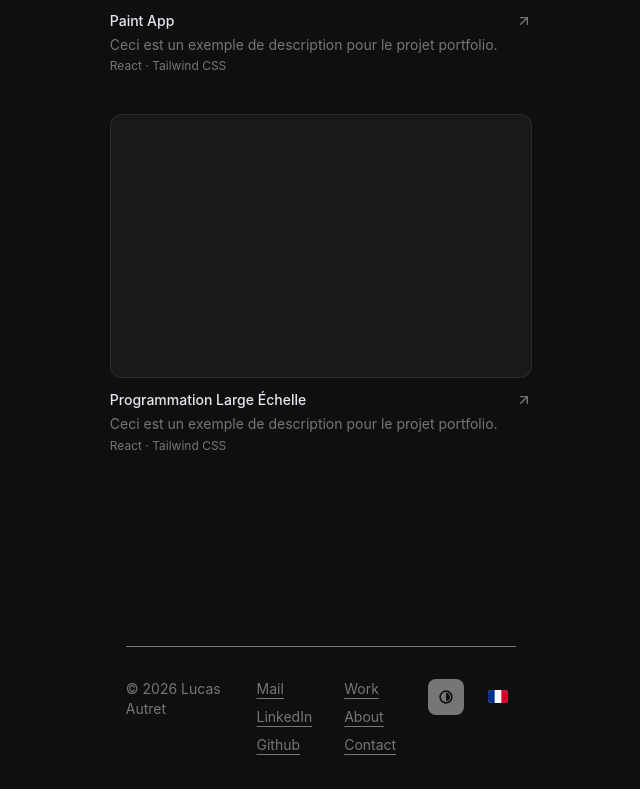
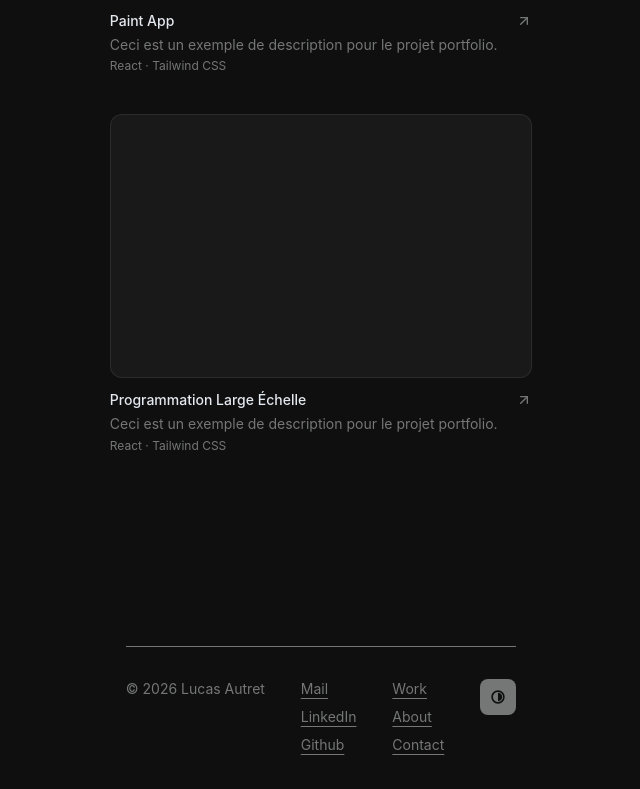
Before and after one commit to Maynito/Maynito.github.io, a React (Vite) app: page / in a window 1280 px wide. Shown: the part 2479-3268 px from the top of the page, without its empty margins (319-959 px from the left). Built offline with nearby package versions, Linux system fonts and the light colour scheme.

Commit message:
Remove LangueSwitcher component from Footer and clean up unused imports

```diff
--- a/src/components/Footer.jsx
+++ b/src/components/Footer.jsx
@@ -1,51 +1,7 @@
 import { TiAdjustContrast } from "react-icons/ti"
-import { FR, GB } from 'country-flag-icons/react/3x2'
 
 import { useState } from "react";
 import { Link } from "react-router-dom";
-
-const DRAPEAUX = { fr: FR, gb: GB };
-
-function LangueSwitcher() {
-  const [selectedLang, setSelectedLang] = useState('fr');
-  const [isOpen, setIsOpen] = useState(false);
-
-  const handleLangChange = (lang) => {
-    setSelectedLang(lang);
-    setIsOpen(false);
-  };
-
-  const SelectedFlag = DRAPEAUX[selectedLang];
-  const otherLangs = Object.keys(DRAPEAUX).filter((lang) => lang !== selectedLang);
-
-  return (
-    <div className="relative flex items-center">
-      <button onClick={() => setIsOpen(!isOpen)} aria-label="Changer la langue" aria-expanded={isOpen} className="group relative p-2">
-        <SelectedFlag className="w-5 rounded-sm" />
-        {!isOpen && (
-          <span className="pointer-events-none absolute top-full right-0 z-10 mt-2 whitespace-nowrap rounded-md bg-secondary-text/20 px-2 py-1 text-xs text-primary-text opacity-0 group-hover:opacity-100">
-            Changer la langue
-          </span>
-        )}
-      </button>
-
-      {isOpen && (
-        <ul className="absolute top-full left-2 mt-2 flex flex-col gap-2">
-          {otherLangs.map((lang) => {
-            const Flag = DRAPEAUX[lang];
-            return (
-              <li key={lang}>
-                <button onClick={() => handleLangChange(lang)} aria-label={lang}>
-                  <Flag className="w-5 rounded-sm" />
-                </button>
-              </li>
-            );
-          })}
-        </ul>
-      )}
-    </div>
-  );
-}
 
 export default function Footer() {
     const year = new Date().getFullYear();
@@ -89,7 +45,6 @@ export default function Footer() {
                 {themeLabel}
               </span>
             </button></li>
-            <li><LangueSwitcher /></li>
           </ul>
         </nav>
       </div>
```
